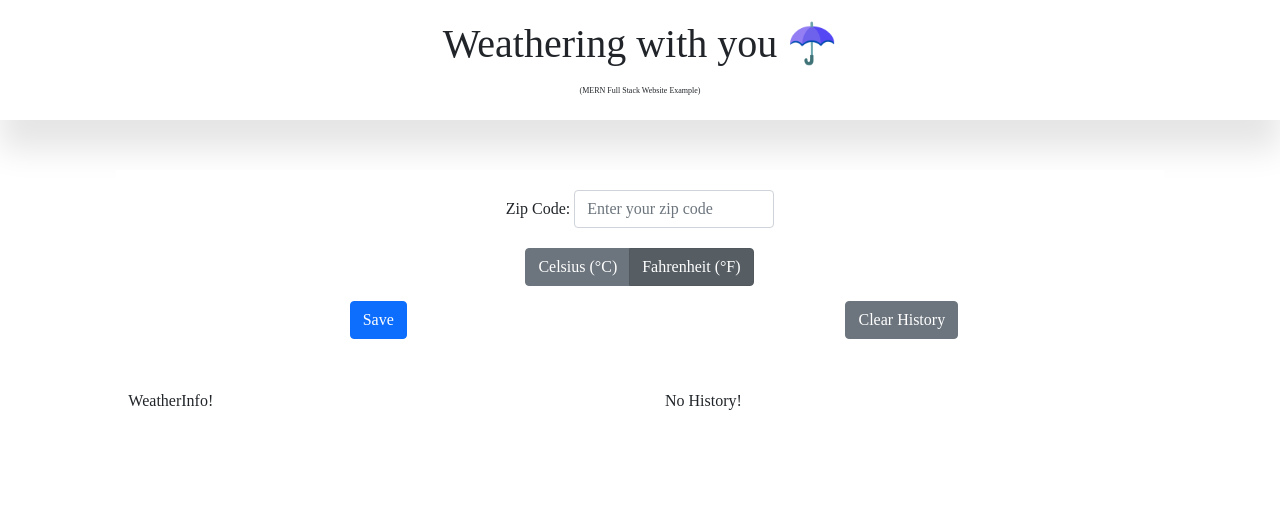
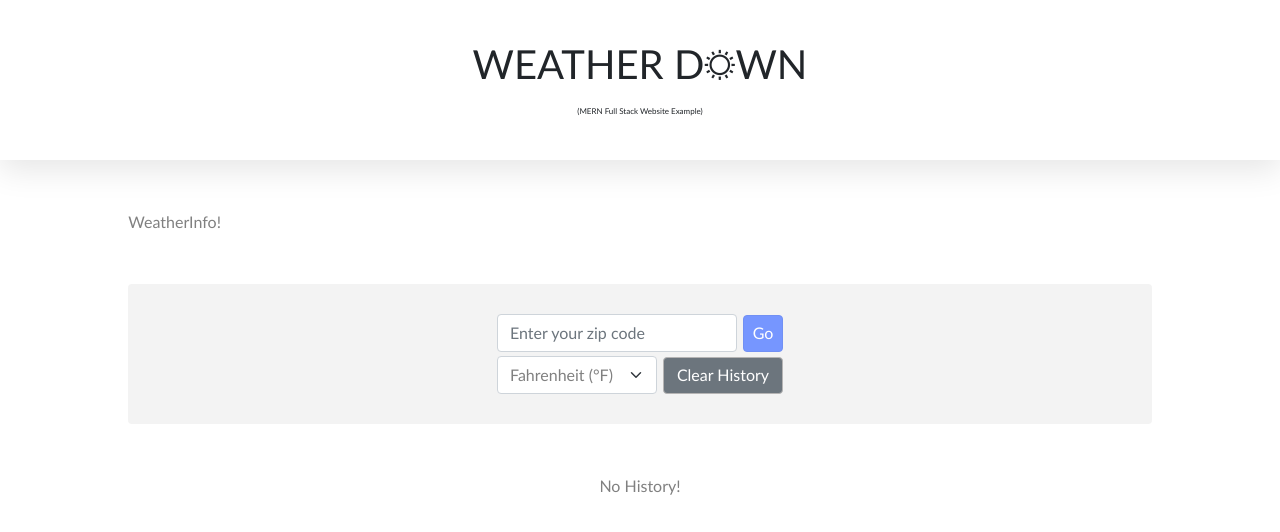
Before and after one commit to byron42/my-weather-app, a React (Create React App) app in the folder client/: page / in a window 1280 px wide. Shown: the top 532 px of the page. Built offline with nearby package versions, Linux system fonts and the light colour scheme.

Commit message:
Got UI set up more to my liking and got JSON (weatherData) saving to mongoDB  - localStore is still getting WeatherHistory  - UI is good enough and makes sense  - may add wind, would like to figure out a radar map?
Clean up time, then deploy to heroku

```diff
--- a/client/src/Components/Container.jsx
+++ b/client/src/Components/Container.jsx
@@ -1,7 +1,8 @@
 import React, {Component} from "react";
 import WeatherForm from "./WeatherForm";
-import WeatherPanels from "./WeatherPanels";
+import WeatherInfoPanel from "./WeatherInfoPanel";
 import {Button, Col} from "react-bootstrap";
+import WeatherHistoryPanel from "./WeatherHistoryPanel";
 
 // function clearHistory(){
 //     localStorage.removeItem('WeatherHistory');
@@ -17,6 +18,7 @@ class Container extends Component {
     render() {
         return(
             <section className="weather container">
+                <WeatherInfoPanel weatherData={this.state.weatherData}/>
                 <WeatherForm />
 
                 {/* <Col span={4}>
@@ -26,7 +28,7 @@ class Container extends Component {
                         </Button>
                     </Col> */}
 
-                <WeatherPanels weatherData={this.state.weatherData}/>
+                <WeatherHistoryPanel weatherData={this.state.weatherData}/>
             </section>
         );
     }
--- a/client/src/Components/Header.jsx
+++ b/client/src/Components/Header.jsx
@@ -4,7 +4,7 @@ class Header extends Component {
     render() {
         return (
             <section className="header">
-                <h1>Weathering with you <span role="img" aria-label={"umbrella"}>☂️</span></h1>
+                <h1>{'WEATHER D\u263CWN'}</h1>
                 <span className="annotation">(MERN Full Stack Website Example)</span>
             </section>
         );
--- a/client/src/Components/WeatherForm.jsx
+++ b/client/src/Components/WeatherForm.jsx
@@ -1,5 +1,5 @@
 import React, {Component} from "react";
-import {Form, Button, Row, Col, ButtonGroup, ToggleButton} from "react-bootstrap";
+import {Form, Button, Row, Col, FormSelect, ButtonGroup, ToggleButton} from "react-bootstrap";
 
 import axios from 'axios'; // used for making api calls
 
@@ -41,6 +41,12 @@ class WeatherForm extends Component {
         this.setState({[e.target.name]: e.target.value});
     }
 
+
+    handleChange = this.handleChange.bind(this);
+
+    handleChange(event) {
+        this.setState({value: event.target.value});
+      }
     // onChangeClear() {
     //     this.localStorage.clear();
     // }
@@ -60,7 +66,6 @@ class WeatherForm extends Component {
 
             this.saveToStore(weatherData);
             this.saveToLocalStorage(weatherData);
-            // this.saveToMongo(weatherData);
         });
     }
 
@@ -74,13 +79,16 @@ class WeatherForm extends Component {
 
     // saves to mongoDB
     saveToMongo = (event) => {
+        event.preventDefault();
+
         axios.post("/api/weatherMongo", {
             zipCode: this.state.zipCodeInput,
             tempMetric: this.state.tempMetric
         }).then(response => {
             let weatherData = response.data;
 
-            // do whatever you want with the weather data
+            this.saveToStore(weatherData);
+            this.saveToLocalStorage(weatherData);
         });
     }
 
@@ -103,26 +111,60 @@ class WeatherForm extends Component {
 
     render() {
         return (
-            // LOCAL
-            <Form className="weather-form" onSubmit={this.saveFormData} >
+            // LOCAL ONLY
+            // <Form className="weather-form" onSubmit={this.saveFormData} >
 
-            {/* MONGO */}
-            {/* <Form className="weather-form" onSubmit={this.saveToMongo} >  */}
+            // LOCAL + JSON -> MONGO
+            <Form className="weather-form" onSubmit={this.saveToMongo} >
+            <span className="form-div">
+                <Row type="flex" justify="center" align="center" className="zipCode row-width">
 
-                <Row type="flex" justify="center" align="center" className="zipCode">
-                    <Col>
-                        <span>Zip Code: </span>
+                        {/* <span className="hidden">Zip Code: </span> */}
+
                         <Form.Control name="zipCodeInput"
                                       type="text"
                                       placeholder="Enter your zip code"
                                       onChange={this.onChange}
                                       className="zipCodeInput"/>
-                    </Col>
+
+                        <Button className="save-btn" variant="primary" type="submit">
+                            Go
+                        </Button>
+
+
+
+                    {/* <Col span={4}> */}
+
+                    {/* </Col> */}
                 </Row>
 
-                <Row type="flex" justify="center" align="center">
-                    <Col span={4}>
-                        <ButtonGroup type="radio" name="toggle" defaultValue={"metric"}>
+                <Row type="flex" justify="center" align="center" className="row-width">
+
+
+                        <FormSelect  id="" name="tempMetric" className="dropdown" value={this.value} onChange={this.onChange}>
+                            <option
+                                key={"F"}
+                                variant="secondary"
+                                value={"imperial"}
+                                >
+                                Fahrenheit (°F)
+                            </option>
+                            <option
+                                key={"C"}
+                                variant="secondary"
+                                value={"metric"}
+                                >
+                                Celsius (°C)
+                            </option>
+                        </FormSelect>
+
+
+                        <Button className="history-btn" variant="secondary"  onClick={() => clearHistory()}>
+                            Clear History
+                        </Button>
+
+
+                        {/* <ButtonGroup type="radio" name="toggle" defaultValue={"metric"}>
                             <ToggleButton
                                 key={"C"}
                                 type="radio"
@@ -147,23 +189,21 @@ class WeatherForm extends Component {
                             >
                                 Fahrenheit (°F)
                             </ToggleButton>
-                        </ButtonGroup>
-                    </Col>
+                        </ButtonGroup> */}
+
                 </Row>
+                </span>
 
-                <Row type="flex" justify="center" align="center">
+
+                {/* <Row type="flex" justify="center" align="center">
+
                     <Col span={4}>
-                        <Button className="save-btn" variant="primary" type="submit">
-                            Save
-                        </Button>
-                    </Col>
-                    <Col span={4}>
-                        <Button className="save-btn" variant="secondary"  onClick={() => clearHistory()}>
+                        <Button className="history-btn" variant="secondary"  onClick={() => clearHistory()}>
                             Clear History
                         </Button>
                     </Col>
 
-                </Row>
+                </Row> */}
 
             </Form>
         );
--- a/client/src/Components/WeatherHistoryPanel.jsx
+++ b/client/src/Components/WeatherHistoryPanel.jsx
@@ -34,7 +34,7 @@ class WeatherHistoryPanel extends Component {
         }
 
         return (
-            <Card>
+            <Card className="center bottom-space">
                 <ListGroup variant="flush">
                     {historyComponents}
                 </ListGroup>
@@ -44,14 +44,15 @@ class WeatherHistoryPanel extends Component {
 
     getInfoListItem = (info) => {
         return (
-            <ListGroup.Item key={info.timestamp}><b>{info.timestamp}</b> -
-                [{info.city}, {info.zipcode}]:[{info.temperature}, {info.description}]</ListGroup.Item>
+
+            <ListGroup.Item variant="primary" key={info.timestamp}><b>{info.timestamp}</b> -
+                [{info.city}, {info.zipcode}]:[{Math.round(info.temperature)}°, {info.description}]</ListGroup.Item>
         );
     }
 
     render() {
         return (
-            <section className="weather-history-panel">
+            <section className="center">
                 {!!this.props.history.length ? this.createHistoryList() : "No History!"}
             </section>
         );
--- a/client/src/Stylesheets/App.scss
+++ b/client/src/Stylesheets/App.scss
@@ -17,7 +17,12 @@
     display: grid;
     grid-template-columns: 1fr 9fr 1fr;
     // font-family: ShareTechMono, serif;
-    font-family: Oxygen, serif;
+    font-family: Calibri, serif;
+    color: gray;
+  }
+
+  .light {
+    background-color: red;
   }
 
   hr {
--- a/client/src/Stylesheets/Container.scss
+++ b/client/src/Stylesheets/Container.scss
@@ -6,3 +6,7 @@
     display: grid;
     grid-row-gap: 50px;
   }
+
+  // .gray {
+  //   color: gray !important;
+  // }
--- a/client/src/Stylesheets/Header.scss
+++ b/client/src/Stylesheets/Header.scss
@@ -1,17 +1,18 @@
 .annotation {
     font-size: 8px;
     // font-family: ShareTechMono, serif;
-    font-family: Oxygen, serif;
+    font-family: Calibri, serif;
 }
 
 .header {
     // font-family: MajorMonoDisplay, serif;
-    font-family: Oxygen, serif;
+    font-family: Calibri, serif;
     text-align: center;
     background: white;
 
-    box-shadow: 0 30px 30px 0 rgba(0, 0, 0, 0.1);
+    box-shadow: 0 10px 30px 0 rgba(0, 0, 0, 0.1);
     margin-bottom: 50px;
 
-    padding: 20px 0;
+    padding: 40px 0;
+    // margin-top: 20px
 }
--- a/client/src/Stylesheets/WeatherForm.scss
+++ b/client/src/Stylesheets/WeatherForm.scss
@@ -1,14 +1,79 @@
 .weather-form {
+  background-color: rgba(231, 231, 231, 0.5);
+  display: flex;
+  justify-content: center;
+  border-radius: 4px;
+
     .zipCode {
-      margin: 20px 0;
+      // margin: 20px 0;
 
       .zipCodeInput {
-        max-width: 200px;
+        max-width: 240px;
         display: inline-block;
+        margin: 2px;
       }
     }
 
+    .dropdown {
+      max-width:160px;
+      align-content: center;
+      margin:2px;
+      color: gray;
+    }
+
     .save-btn {
-      margin-top: 15px;
+      margin: 2px;
+      background-color: rgb(118, 150, 255);
+      font-size: 16px;
+      font-weight: 500;
+      padding: 0px;
+      width: 40px;
+      height: 37px;
+      border-color: rgb(113, 144, 244);
+    }
+
+    .history-btn {
+      // background-color: rgb(171, 170, 170);
+      // background-color: rgb(118, 150, 255);
+      margin: 2px;
+      font-size: 16px;
+      font-weight: 500;
+      padding: 0px;
+      width: 120px;
+      height: 37px;
+      border-color: rgb(181, 180, 180);
     }
   }
+
+  .row-width {
+    flex-wrap: nowrap;
+    align-items: center;
+    justify-content: space-between;
+    margin: 0;
+    padding: 0;
+    // margin: 0;
+    min-width: 290px;
+
+  }
+
+  .form-div {
+    // background-color: rgb(199, 199, 199);
+    border-radius: 10px;
+    min-width: 250px;
+    min-height: 120px;
+    width: 300px;
+    height: 100px;
+    margin: 10px;
+    position: relative;
+    display: flex;
+    justify-content: center;
+    align-items: center;
+    flex-flow: column;
+    overflow: visible;
+    flex-wrap: nowrap;
+}
+
+//for history
+.bottom-space {
+  margin-bottom: 20px;
+}
--- a/client/src/Stylesheets/WeatherInfoPanel.scss
+++ b/client/src/Stylesheets/WeatherInfoPanel.scss
@@ -32,6 +32,8 @@
     .temps {
       display: grid;
       grid-template-columns: repeat(2, 1fr);
+      margin-bottom: -20px;
+      margin-top: 10px;
 
       .min-temp,
       .max-temp {
@@ -40,3 +42,15 @@
       }
     }
   }
+
+  //center
+  .center {
+    text-align: center;
+  }
+
+  .underline {
+    text-decoration: underline;
+    text-decoration-color: rgb(168, 167, 167);
+    // text-decoration-style
+    text-decoration-thickness: 2px;
+  }
--- a/client/src/Stylesheets/WeatherPanels.scss
+++ b/client/src/Stylesheets/WeatherPanels.scss
@@ -6,3 +6,10 @@
   grid-template-columns: repeat(2, 1fr);
   grid-column-gap: 50px;
 }
+
+.row-bg {
+  background-color: rgb(199, 199, 199);
+  // height: 150%;
+
+  // align-self: center;
+}
```
Also changed, not shown: client/src/Components/WeatherInfoPanel.jsx (+15 -6 lines).
